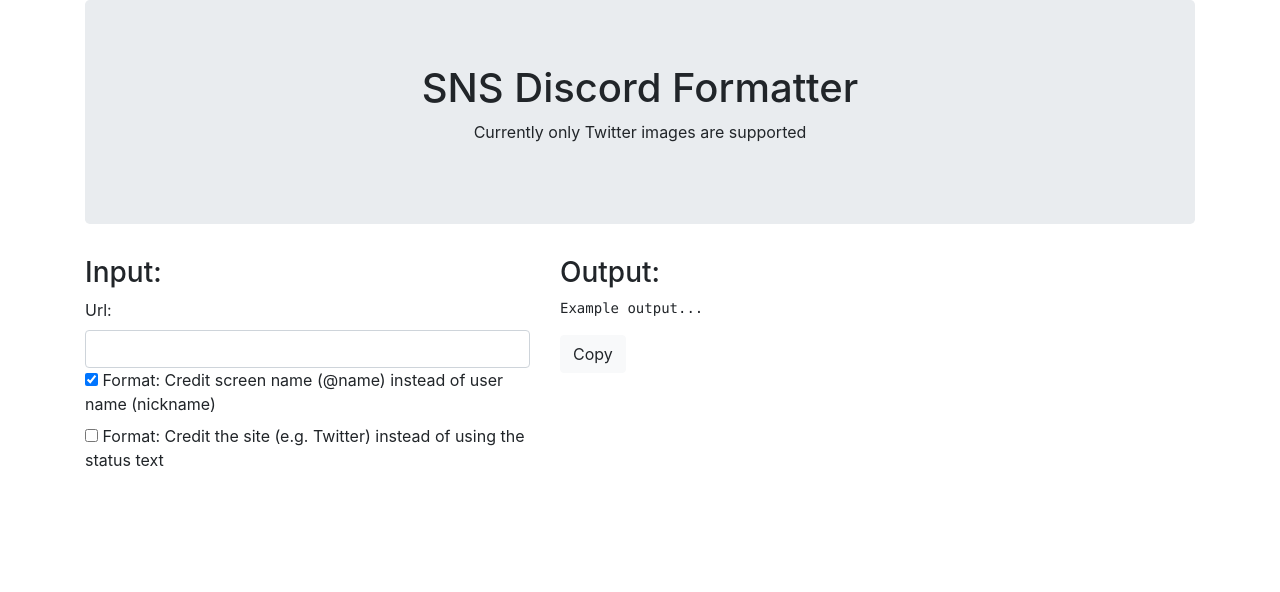
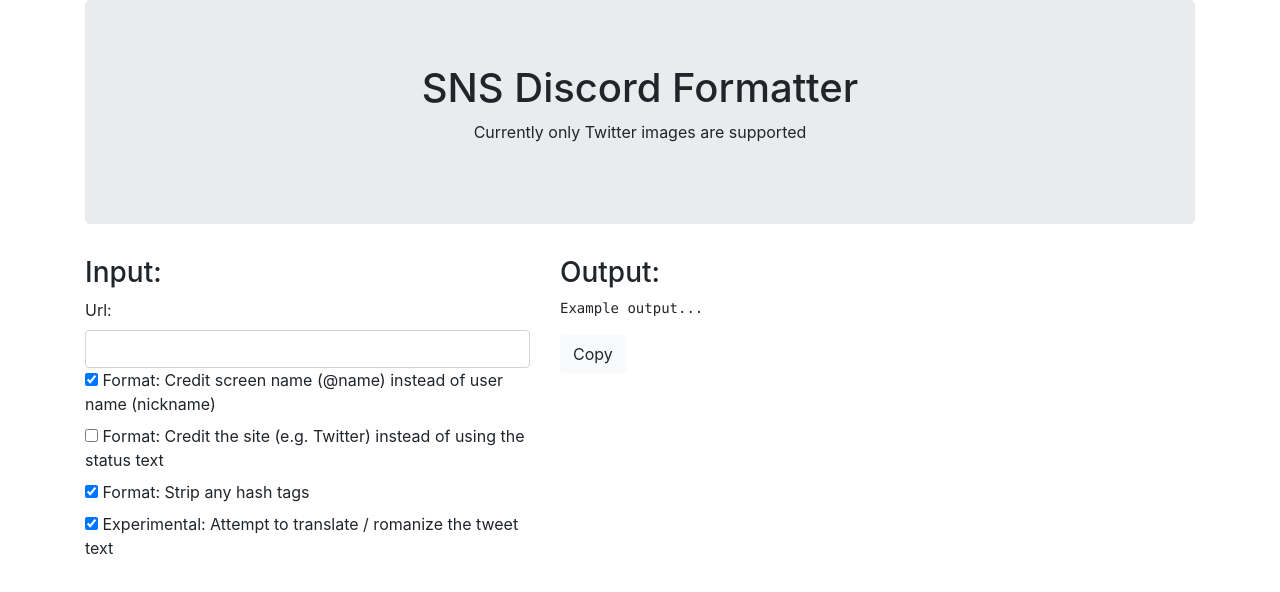
Before and after one commit to AnhNhan/sns-discord-formatter, an Angular app: page / in a window 1280 px wide. Shown: the top 592 px of the page. Built offline with nearby package versions, Linux system fonts and the light colour scheme.

Commit message:
actually add checkboxes for new options

```diff
--- a/src/app/app.component.html
+++ b/src/app/app.component.html
@@ -25,6 +25,14 @@
           <input type="checkbox" id="formatCreditSiteOverText" [(ngModel)]="formatCreditSiteOverText">
           Format: Credit the site (e.g. Twitter) instead of using the status text
         </label>
+        <label for="formatStripTags">
+          <input type="checkbox" id="formatStripTags" [(ngModel)]="formatStripTags">
+          Format: Strip any hash tags
+        </label>
+        <label for="attemptTranslation">
+          <input type="checkbox" id="attemptTranslation" [(ngModel)]="attemptTranslation">
+          Experimental: Attempt to translate / romanize the tweet text
+        </label>
       </div>
     </div>
     <div class="col-7">
```
